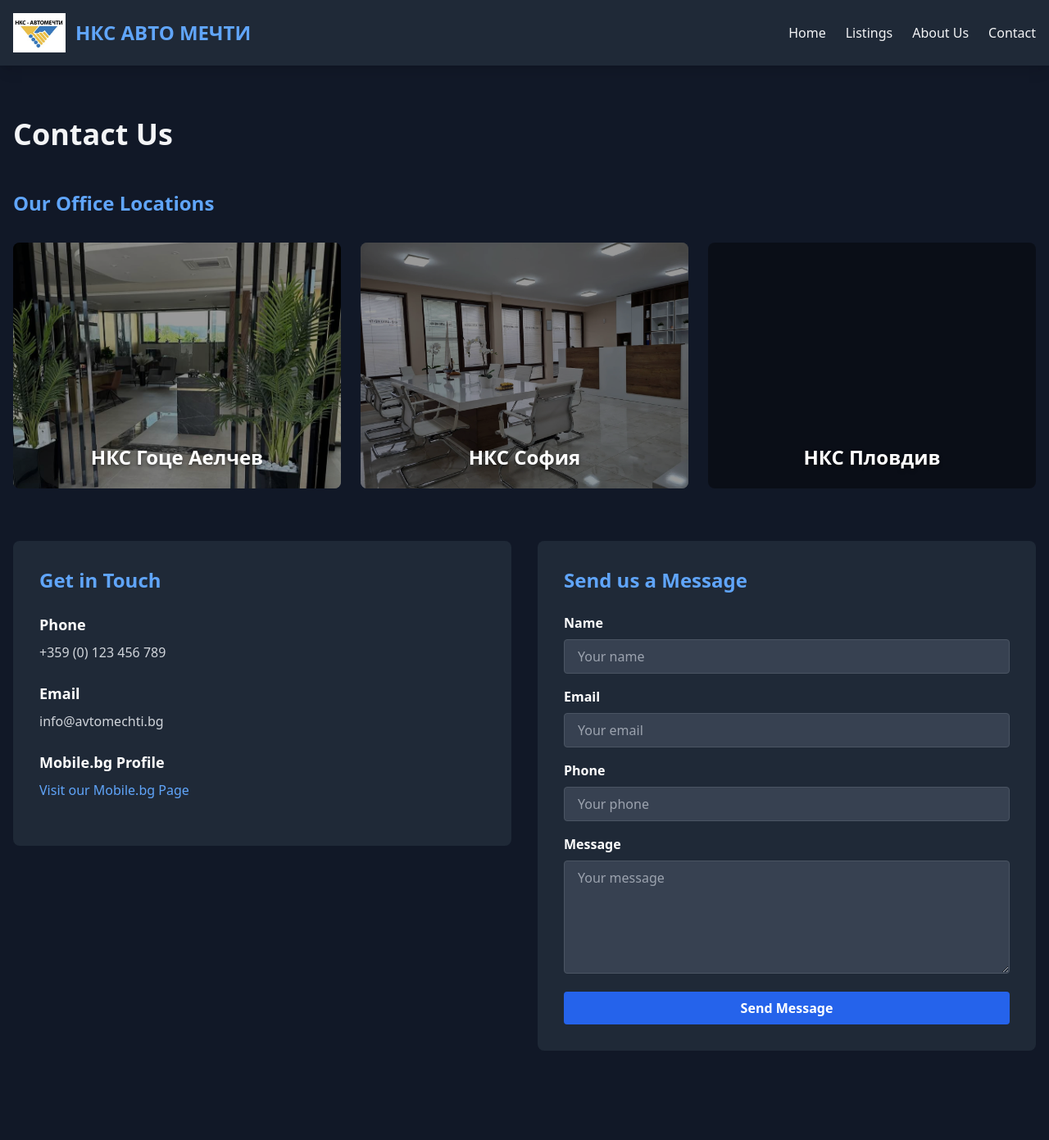
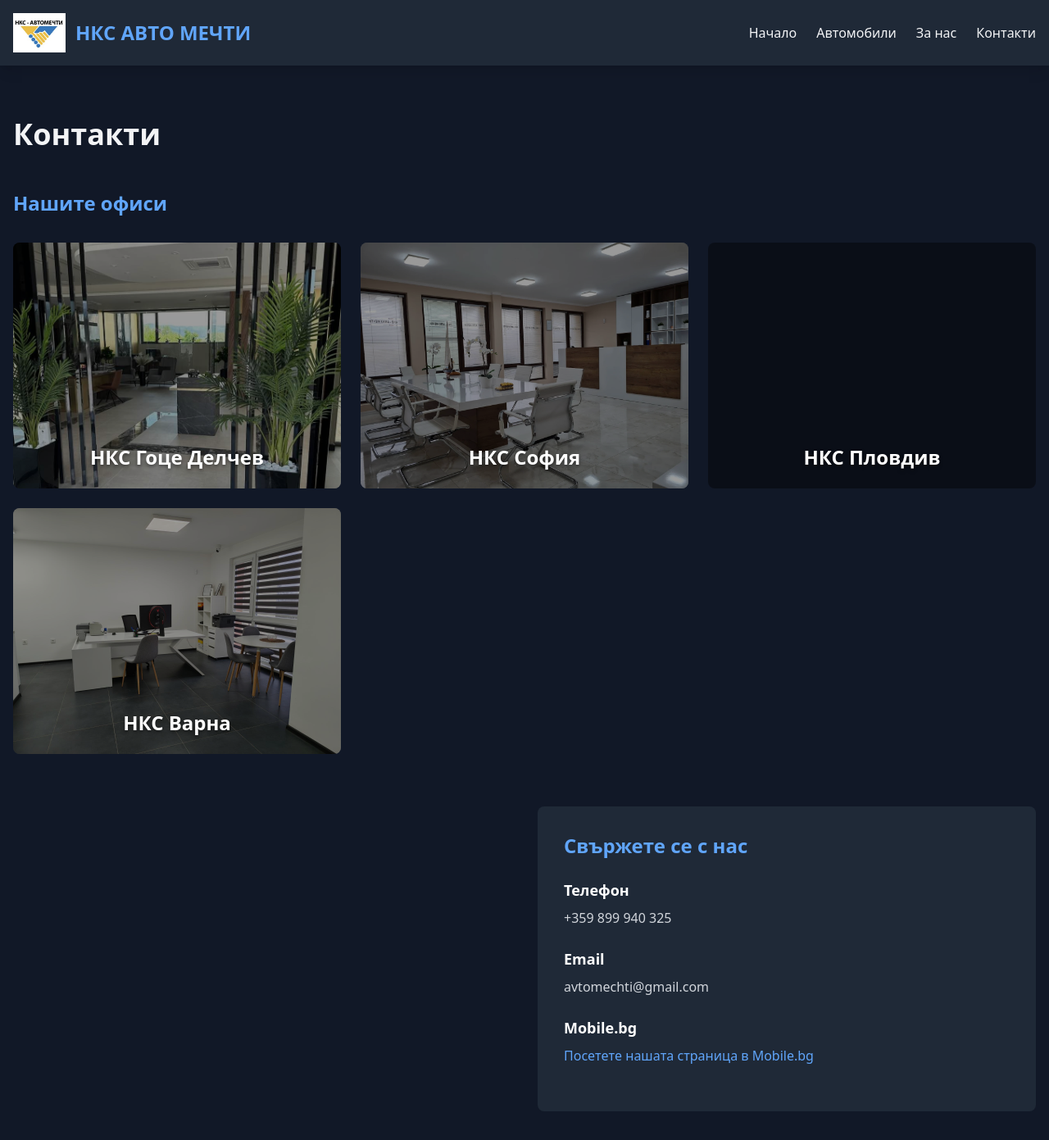
Before and after one commit to StefanChervenkov/avtomechti-website, a website: page contact.html in a window 1280 px wide. Shown: the top 1391 px of the page at 82% size. Drawn offline with nearby package versions, Linux system fonts and the light colour scheme.

Commit message:
Contacts page update

```diff
--- a/contact.html
+++ b/contact.html
@@ -61,33 +61,33 @@
         <div class="text-2xl font-bold text-blue-400">НКС АВТО МЕЧТИ</div>
       </div>
       <ul class="flex gap-6">
-        <li><a href="index.html" class="hover:text-blue-400 transition">Home</a></li>
-        <li><a href="listings.html" class="hover:text-blue-400 transition">Listings</a></li>
-        <li><a href="about.html" class="hover:text-blue-400 transition">About Us</a></li>
-        <li><a href="contact.html" class="hover:text-blue-400 transition">Contact</a></li>
+        <li><a href="index.html" class="hover:text-blue-400 transition">Начало</a></li>
+        <li><a href="listings.html" class="hover:text-blue-400 transition">Автомобили</a></li>
+        <li><a href="about.html" class="hover:text-blue-400 transition">За нас</a></li>
+        <li><a href="contact.html" class="hover:text-blue-400 transition">Контакти</a></li>
       </ul>
     </div>
   </nav>
 
   <section class="max-w-7xl mx-auto px-4 py-16">
-    <h1 class="text-4xl font-bold mb-12">Contact Us</h1>
+    <h1 class="text-4xl font-bold mb-12">Контакти</h1>
 
     <!-- Office Locations with Photos -->
     <div class="mb-16">
-      <h2 class="text-2xl font-bold text-blue-400 mb-8">Our Office Locations</h2>
+      <h2 class="text-2xl font-bold text-blue-400 mb-8">Нашите офиси</h2>
       <div class="grid grid-cols-1 md:grid-cols-3 gap-6">
         <!-- Location 1: Goce Delchev -->
-        <a href="https://share.google/J064nw7RqPSWoXe7G" target="_blank" rel="noopener noreferrer" class="block">
+        <a href="https://maps.app.goo.gl/MirMTGXsKRtLh4eF6" target="_blank" rel="noopener noreferrer" class="block">
           <div class="office-card">
             <div class="office-image" style="background-image: url('images/offices/office-goce-delchev.jpg')"></div>
             <div class="office-overlay">
-              <div class="office-name">НКС Гоце Аелчев</div>
+              <div class="office-name">НКС Гоце Делчев</div>
             </div>
           </div>
         </a>
 
         <!-- Location 2: Sofia -->
-        <a href="https://share.google/oAS2cLzJWrc4rCWDA" target="_blank" rel="noopener noreferrer" class="block">
+        <a href="https://maps.app.goo.gl/G2e41vsBWppUeidR7" target="_blank" rel="noopener noreferrer" class="block">
           <div class="office-card">
             <div class="office-image" style="background-image: url('images/offices/office-sofia.jpg')"></div>
             <div class="office-overlay">
@@ -97,7 +97,7 @@
         </a>
 
         <!-- Location 3: Plovdiv -->
-        <a href="https://share.google/Bor0epyK5iPxCAqk4" target="_blank" rel="noopener noreferrer" class="block">
+        <a href="https://maps.app.goo.gl/KPVkusCMuzs7RftP9" target="_blank" rel="noopener noreferrer" class="block">
           <div class="office-card">
             <div class="office-image" style="background-image: url('images/offices/office-plovdiv.jpg')"></div>
             <div class="office-overlay">
@@ -105,6 +105,14 @@
             </div>
           </div>
         </a>
+
+        <a href="https://maps.app.goo.gl/P8e21QdSTNu2pV4CA" target="_blank" rel="noopener noreferrer" class="block">
+          <div class="office-card">
+            <div class="office-image" style="background-image: url('images/offices/office-varna.jpg')"></div>
+            <div class="office-overlay">
+              <div class="office-name">НКС Варна</div>
+            </div>
+          </div>
       </div>
     </div>
 
@@ -113,57 +121,30 @@
       <!-- Contact Info -->
       <div>
         <div class="bg-gray-800 rounded-lg p-8 mb-8">
-          <h2 class="text-2xl font-bold text-blue-400 mb-6">Get in Touch</h2>
+          <h2 class="text-2xl font-bold text-blue-400 mb-6">Свържете се с нас</h2>
 
           <div class="mb-6">
-            <h3 class="text-lg font-bold text-white mb-2">Phone</h3>
-            <p class="text-gray-300">+359 (0) 123 456 789</p>
+            <h3 class="text-lg font-bold text-white mb-2">Телефон</h3>
+            <p class="text-gray-300">+359 899 940 325</p>
           </div>
 
           <div class="mb-6">
             <h3 class="text-lg font-bold text-white mb-2">Email</h3>
-            <p class="text-gray-300">info@avtomechti.bg</p>
+            <p class="text-gray-300">avtomechti@gmail.com</p>
           </div>
 
           <div class="mb-6">
-            <h3 class="text-lg font-bold text-white mb-2">Mobile.bg Profile</h3>
+            <h3 class="text-lg font-bold text-white mb-2">Mobile.bg </h3>
             <a href="https://avtomechti.mobile.bg/" target="_blank" rel="noopener noreferrer"
                class="text-blue-400 hover:text-blue-300 transition">
-              Visit our Mobile.bg Page
+              Посетете нашата страница в Mobile.bg
             </a>
           </div>
         </div>
       </div>
 
       <!-- Contact Form -->
-      <div class="bg-gray-800 rounded-lg p-8">
-        <h2 class="text-2xl font-bold text-blue-400 mb-6">Send us a Message</h2>
-        <form class="space-y-4">
-          <div>
-            <label class="block text-white font-bold mb-2">Name</label>
-            <input type="text" placeholder="Your name" class="w-full px-4 py-2 bg-gray-700 text-white rounded border border-gray-600 focus:border-blue-400 outline-none">
-          </div>
 
-          <div>
-            <label class="block text-white font-bold mb-2">Email</label>
-            <input type="email" placeholder="Your email" class="w-full px-4 py-2 bg-gray-700 text-white rounded border border-gray-600 focus:border-blue-400 outline-none">
-          </div>
-
-          <div>
-            <label class="block text-white font-bold mb-2">Phone</label>
-            <input type="tel" placeholder="Your phone" class="w-full px-4 py-2 bg-gray-700 text-white rounded border border-gray-600 focus:border-blue-400 outline-none">
-          </div>
-
-          <div>
-            <label class="block text-white font-bold mb-2">Message</label>
-            <textarea placeholder="Your message" rows="5" class="w-full px-4 py-2 bg-gray-700 text-white rounded border border-gray-600 focus:border-blue-400 outline-none"></textarea>
-          </div>
-
-          <button type="submit" class="w-full bg-blue-600 hover:bg-blue-700 text-white font-bold py-2 rounded transition-colors">
-            Send Message
-          </button>
-        </form>
-      </div>
     </div>
   </section>
 
```
